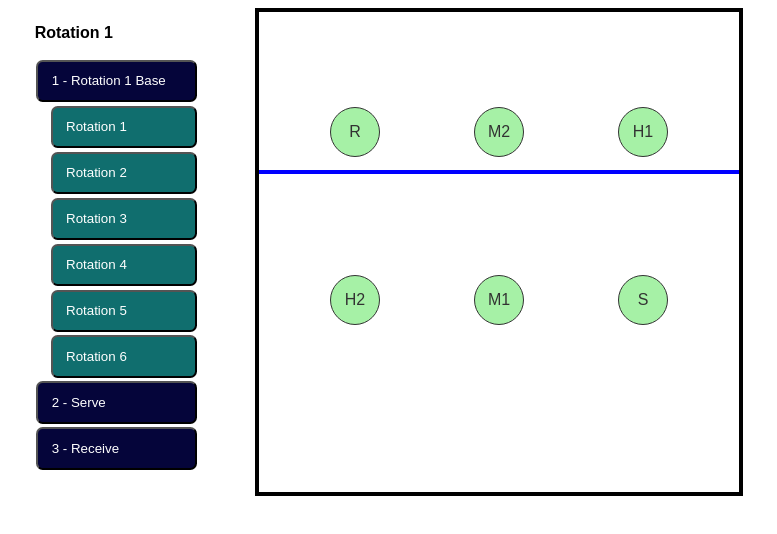
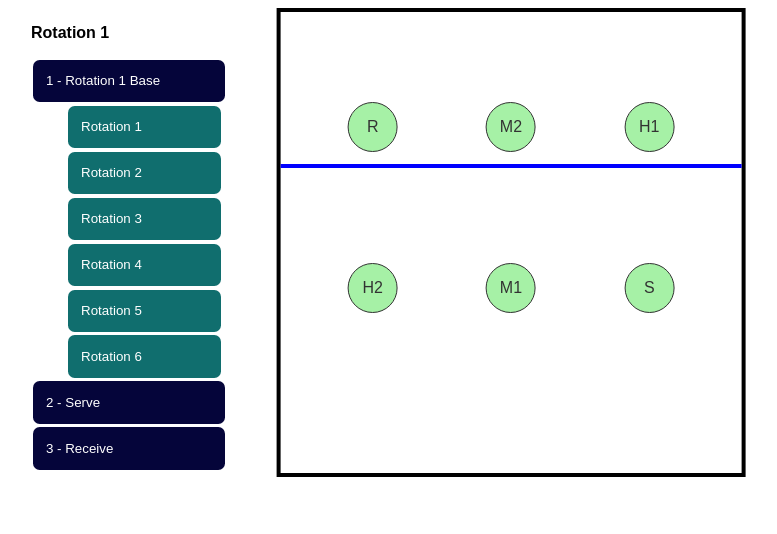
Before and after one commit to pabs97/volleyball-formations, a React (Create React App) app: page / in a window 1280 px wide. Shown: the top 534 px of the page, without its empty margins (225-1002 px from the left). Built offline with nearby package versions, Linux system fonts and the light colour scheme.

Commit message:
cleaning up css

```diff
--- a/src/index.scss
+++ b/src/index.scss
@@ -1,6 +1,8 @@
 // Colors
 $button-primary-color: rgb(5, 5, 58);
 $button-secondary-color: rgb(16, 110, 110);
+$button-secondary-pulse-color: #469e9e;
+
 $player-primary-color: lightgreen;
 $player-secondary-color: gold;
 
@@ -36,8 +38,8 @@ h3 {
 
 .courtContainer {
   position: relative;
-  width: 37.5em;
-  height: 37.5em;
+  width: 36em;
+  height: 36em;
 }
 
 .court {
@@ -115,19 +117,33 @@ h3 {
   }
 }
 
+
+@keyframes pulse_animation {
+  0% {background-color: $button-secondary-color;}
+  50% {background-color:$button-secondary-pulse-color;}
+  100% {background-color: $button-secondary-color;}
+}
+
+
+
+
+
+
+
 .controls {
   display: flex;
   flex-direction: column;
   border: $debugging-border;
+  width: 12em;
 
   button {
     height: 3.2em;
     margin: 0.125em;
-    min-width: 11em;
+    width: 100%;
     background-color: $button-primary-color;
+    border: none;
     color: white;
     text-align: left;
-
     border-radius: 0.5em;
     padding: 0 1em;
 
@@ -137,8 +153,17 @@ h3 {
     }
 
     &.--indent {
-      margin-left: 1.2em;
       background-color: $button-secondary-color;
+      width: 80%;
+      align-self: flex-end;
+    }
+
+    &.--pulse {
+      animation-name: pulse_animation;
+      animation-duration: 1600ms;
+      transform-origin: 70% 70%;
+      animation-iteration-count: 3;
+      animation-timing-function: ease-in-out;
     }
   }
 }
@@ -164,6 +189,7 @@ h3 {
     flex-direction: row;
     flex-wrap: wrap;
     justify-content: space-evenly;
+    width: 100%;
 
     button {
       width: 100%;
@@ -171,11 +197,6 @@ h3 {
       &.--indent {
         margin-left: 0;
         text-align: center;
-
-
-        // width: auto;
-        // min-width: 9em;
-
         flex: 1 0 30%;
         min-width: 0;
       }
```
Also changed, not shown: src/components/controls.jsx (+9 -1 lines).
